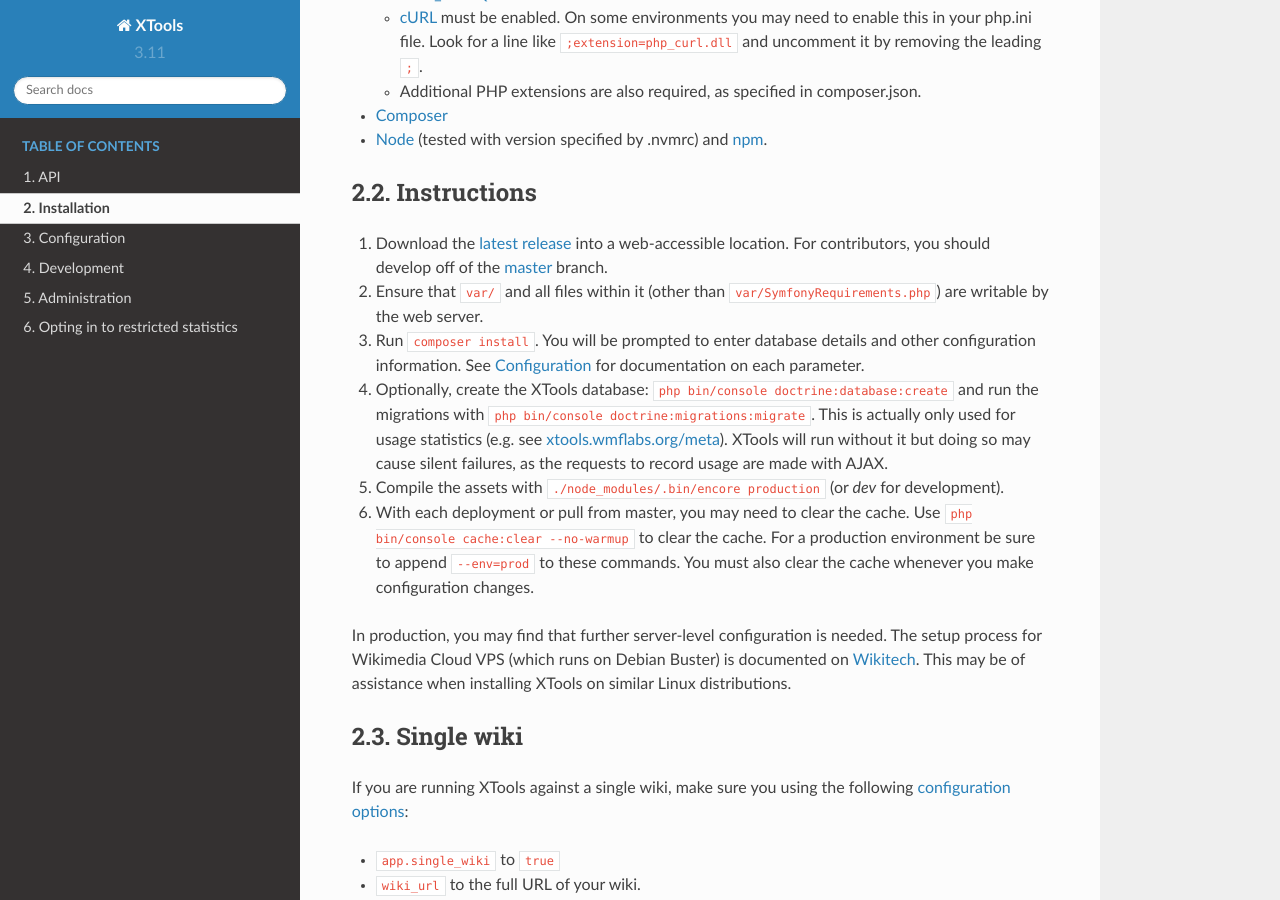
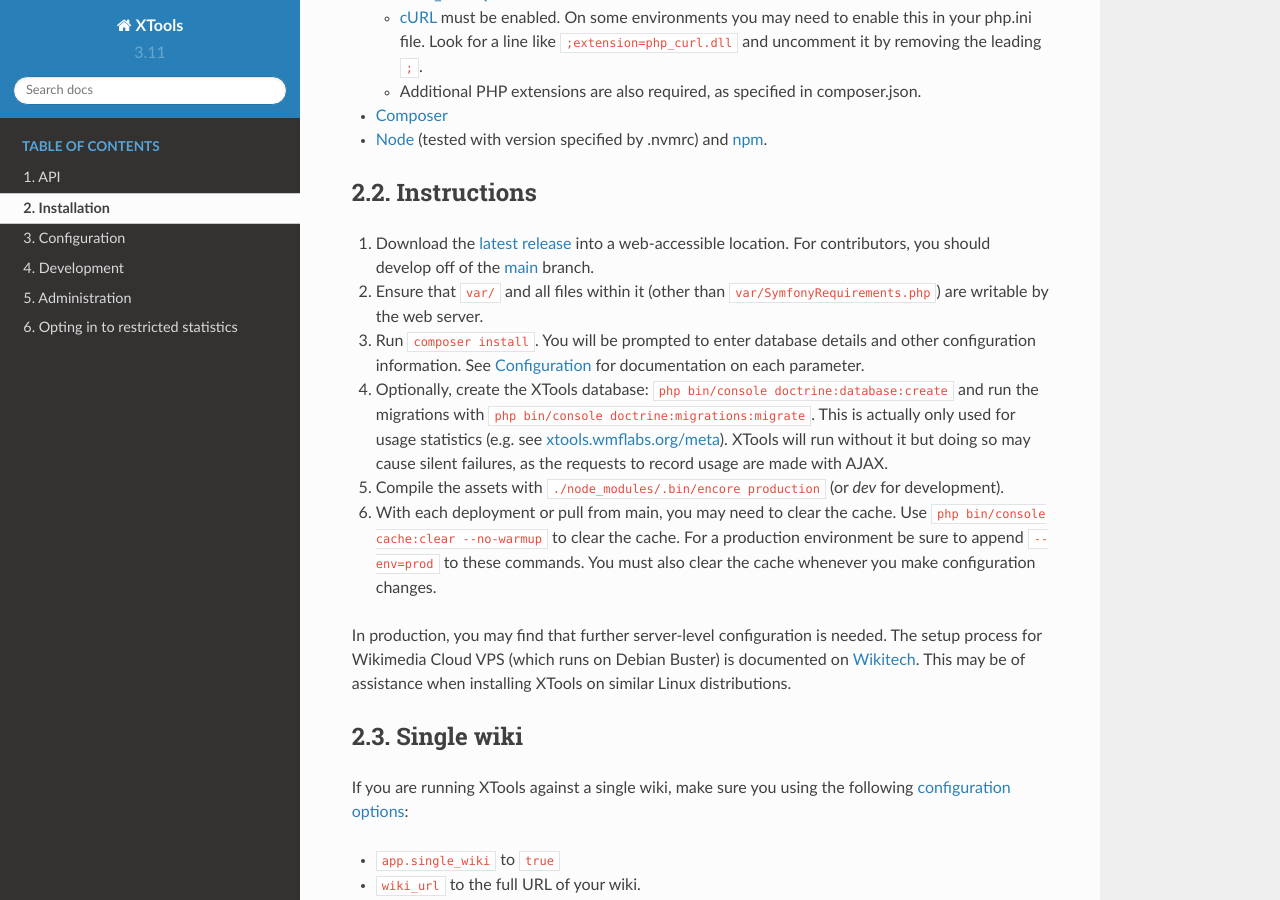
Before and after one commit to x-tools/xtools, a Sphinx documentation site: the page built from docs/installation.rst, in a window 1280 px wide and 900 px high, scrolled down 575 px. Built offline with Sphinx 7.4.7 and the Read the Docs theme 2.0.0, drawn with Linux system fonts in a browser that asks for light colours; pages that are not in the unit, such as notebooks, are missing from menus.

Commit message:
Renaming master branch to main

```diff
--- a/docs/api/project.rst
+++ b/docs/api/project.rst
@@ -163,7 +163,7 @@
     * ``abusefilter``
 
 If you are interested in exactly which permissions are used in the queries, please review
-the `YAML configuration <https://github.com/x-tools/xtools/blob/master/config/admin_stats.yml>`_.
+the `YAML configuration <https://github.com/x-tools/xtools/blob/main/config/admin_stats.yml>`_.
 
 **Example:**
 
--- a/docs/development.rst
+++ b/docs/development.rst
@@ -158,7 +158,7 @@
 Releases
 ========
 
-Releases are made by tagging commits in the master branch. Before tagging a new release:
+Releases are made by tagging commits in the main branch. Before tagging a new release:
 
 * Update the version numbers in ``docs/conf.py`` and ``app/config/version.yml``.
 * Check the copyright year in ``README.md``, ``docs/conf.py``, and ``app/Resources/views/base.html.twig``.
--- a/docs/installation.rst
+++ b/docs/installation.rst
@@ -31,12 +31,12 @@
 Instructions
 ============
 
-1. Download the `latest release <https://github.com/x-tools/xtools/releases>`_ into a web-accessible location. For contributors, you should develop off of the `master <https://github.com/x-tools/xtools>`_ branch.
+1. Download the `latest release <https://github.com/x-tools/xtools/releases>`_ into a web-accessible location. For contributors, you should develop off of the `main <https://github.com/x-tools/xtools>`_ branch.
 2. Ensure that ``var/`` and all files within it (other than ``var/SymfonyRequirements.php``) are writable by the web server.
 3. Run ``composer install``. You will be prompted to enter database details and other configuration information. See :ref:`configuration` for documentation on each parameter.
 4. Optionally, create the XTools database: ``php bin/console doctrine:database:create`` and run the migrations with ``php bin/console doctrine:migrations:migrate``. This is actually only used for usage statistics (e.g. see `xtools.wmflabs.org/meta <https://xtools.wmflabs.org/meta>`_). XTools will run without it but doing so may cause silent failures, as the requests to record usage are made with AJAX.
 5. Compile the assets with ``./node_modules/.bin/encore production`` (or `dev` for development).
-6. With each deployment or pull from master, you may need to clear the cache. Use ``php bin/console cache:clear --no-warmup`` to clear the cache. For a production environment be sure to append ``--env=prod`` to these commands. You must also clear the cache whenever you make configuration changes.
+6. With each deployment or pull from main, you may need to clear the cache. Use ``php bin/console cache:clear --no-warmup`` to clear the cache. For a production environment be sure to append ``--env=prod`` to these commands. You must also clear the cache whenever you make configuration changes.
 
 In production, you may find that further server-level configuration is needed. The setup process for Wikimedia Cloud VPS (which runs on Debian Buster) is documented on `Wikitech <https://wikitech.wikimedia.org/wiki/Tool:XTools#Production>`_. This may be of assistance when installing XTools on similar Linux distributions.
 
```
Also changed, not shown: README.md (+3 -3 lines).
